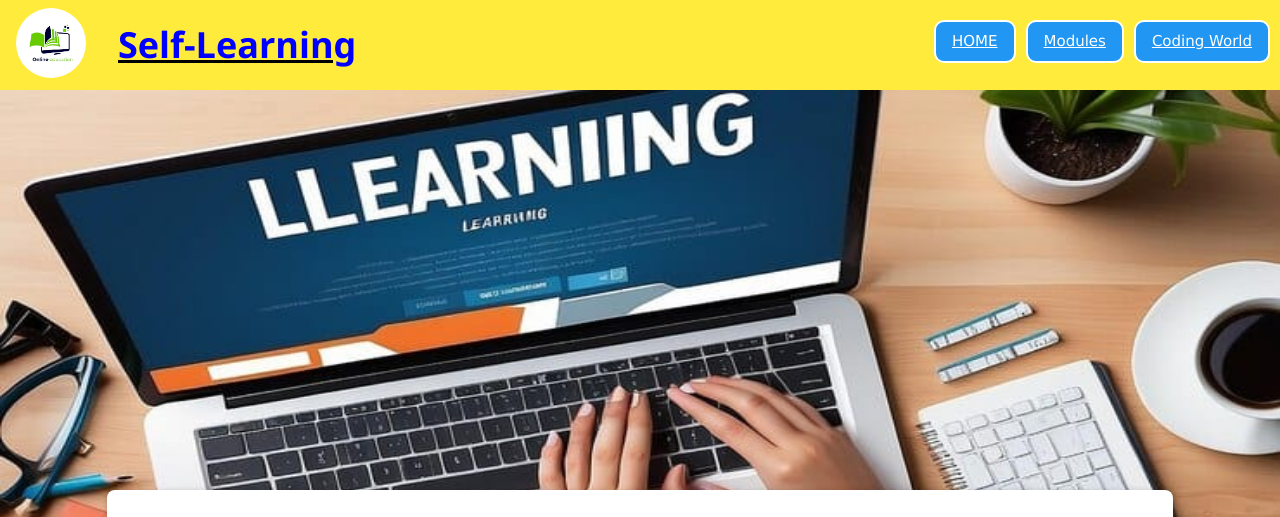
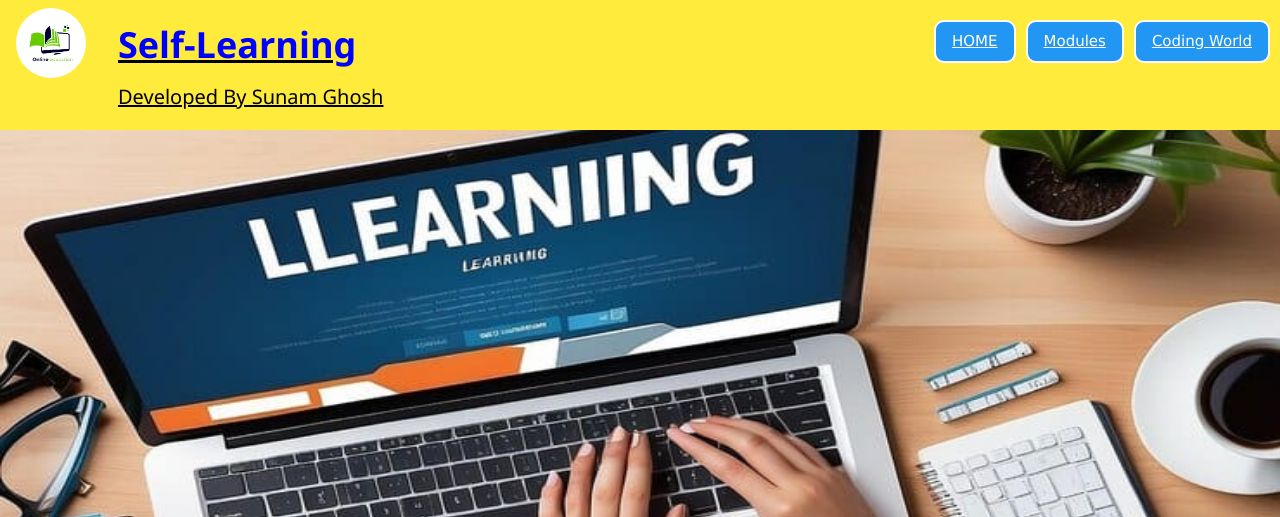
Before and after one commit to SunamGhosh/Presentation-Website, a plain HTML site: page index.html in a window 1280 px wide. Shown: the top 517 px of the page. Drawn offline with Linux system fonts and the light colour scheme.

Commit message:
new name  added for website

```diff
--- a/index.html
+++ b/index.html
@@ -4,7 +4,7 @@
 <head>
     <meta charset="UTF-8">
     <meta name="viewport" content="width=device-width, initial-scale=1.0">
-    <title>E-Learning</title>
+    <title>Self-Learning</title>
     <link rel="stylesheet" href="./w3.css">
 
     <link rel="icon" href="./images/logo.jpg">
@@ -49,6 +49,7 @@
 
                     <a href="">
                         <h1><span><b style="color:blue">Self-Learning</b></span> </h1>
+                        <h4>Developed By Sunam Ghosh</h4>
                     </a>
                 </div>
             </div>
```
